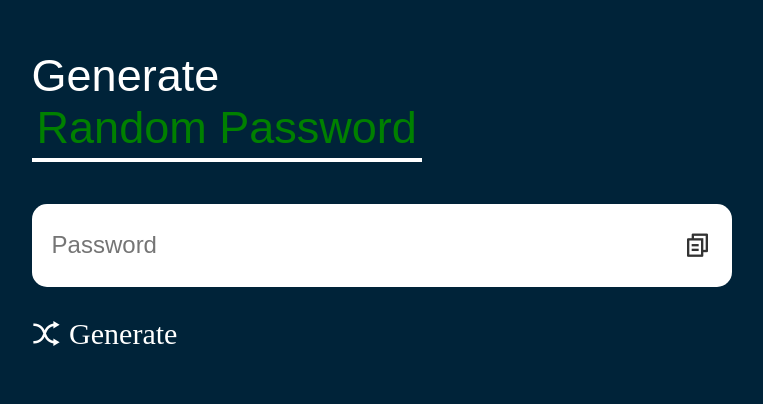
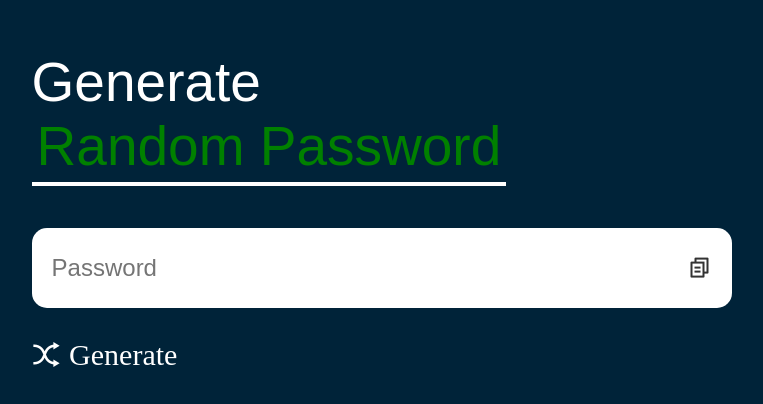
Before and after one commit to Dayarcon/password-generator, a plain HTML site: page index.html in a window 1280 px wide. Shown: the part 104-508 px from the top of the page, without its empty margins (122-885 px from the left). Drawn offline with nearby package versions, Linux system fonts and the light colour scheme.

Commit message:
final upadation of html, css and js for random password generating website

```diff
--- a/style.css
+++ b/style.css
@@ -14,8 +14,8 @@ body{
     margin: 12%;
 }
 .container h1{
-    font-weight: 400;
-    font-size: 45px;
+    font-weight: 500;
+    font-size: 55px;
 }
 .container span{
     color:green;
@@ -40,12 +40,12 @@ body{
     font-size: 24px;
 }
 .display i{
-    font-size: 28px;
+    font-size: 24px;
     cursor: pointer;
     transition: color 0.3s ease;
 }
 .display i:hover{
-    font-size: 30px;
+    transform: scale(1.2);
 }
 .gen i {
     font-size: 30px;
@@ -53,5 +53,5 @@ body{
     transition: all 0.3s ease;
 }
 .gen i:hover{
-    font-size: 32px;
+    transform: scale(1.2);
 }
```
